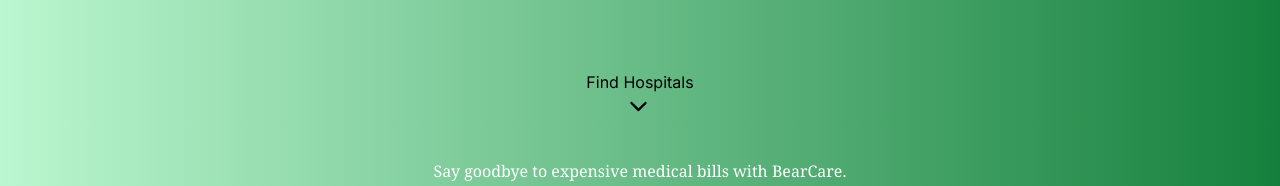
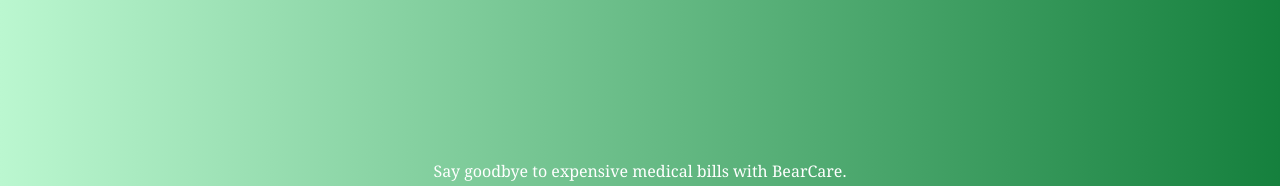
Before and after one commit to aditithanekar/bearhack, a Next.js app: page / in a window 1280 px wide. Shown: the part 641-827 px from the top of the page. Built offline with nearby package versions, Linux system fonts and the light colour scheme.

Commit message:
fixed directory imports @../

```diff
--- a/src/app/page.js
+++ b/src/app/page.js
@@ -1,12 +1,11 @@
 import React from "react";
-import About from "@/components/home/About"
-import FindHospitals from "@/components/home/FindHospitals";
+import About from "../components/home/About"
+
 
 const page = () => {
   return (
     <div>
         <About />
-        <FindHospitals />
     </div>
   );
 };
```
Also changed, not shown: 1 other file (tests, documents, lock files or other folders).
